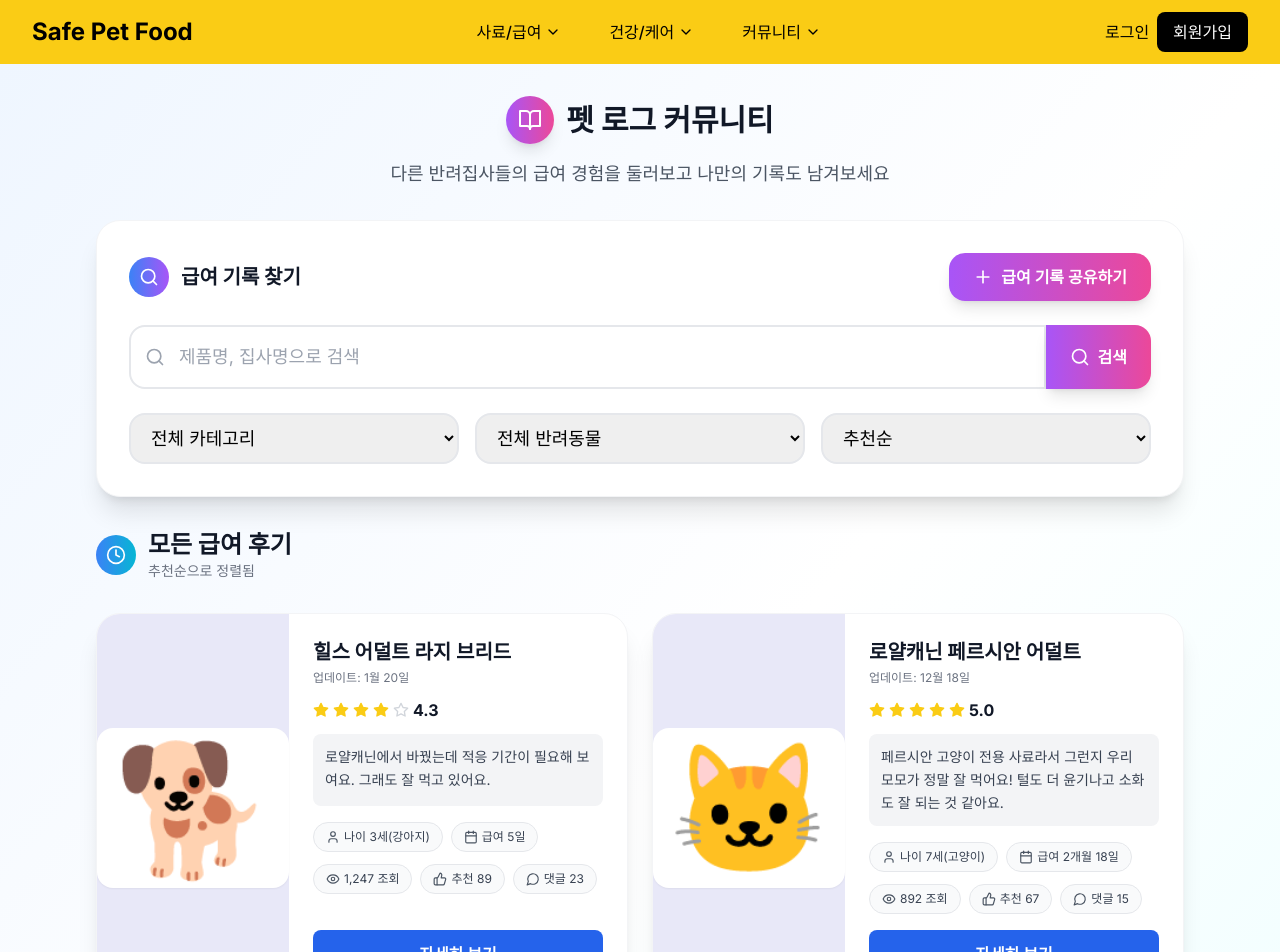
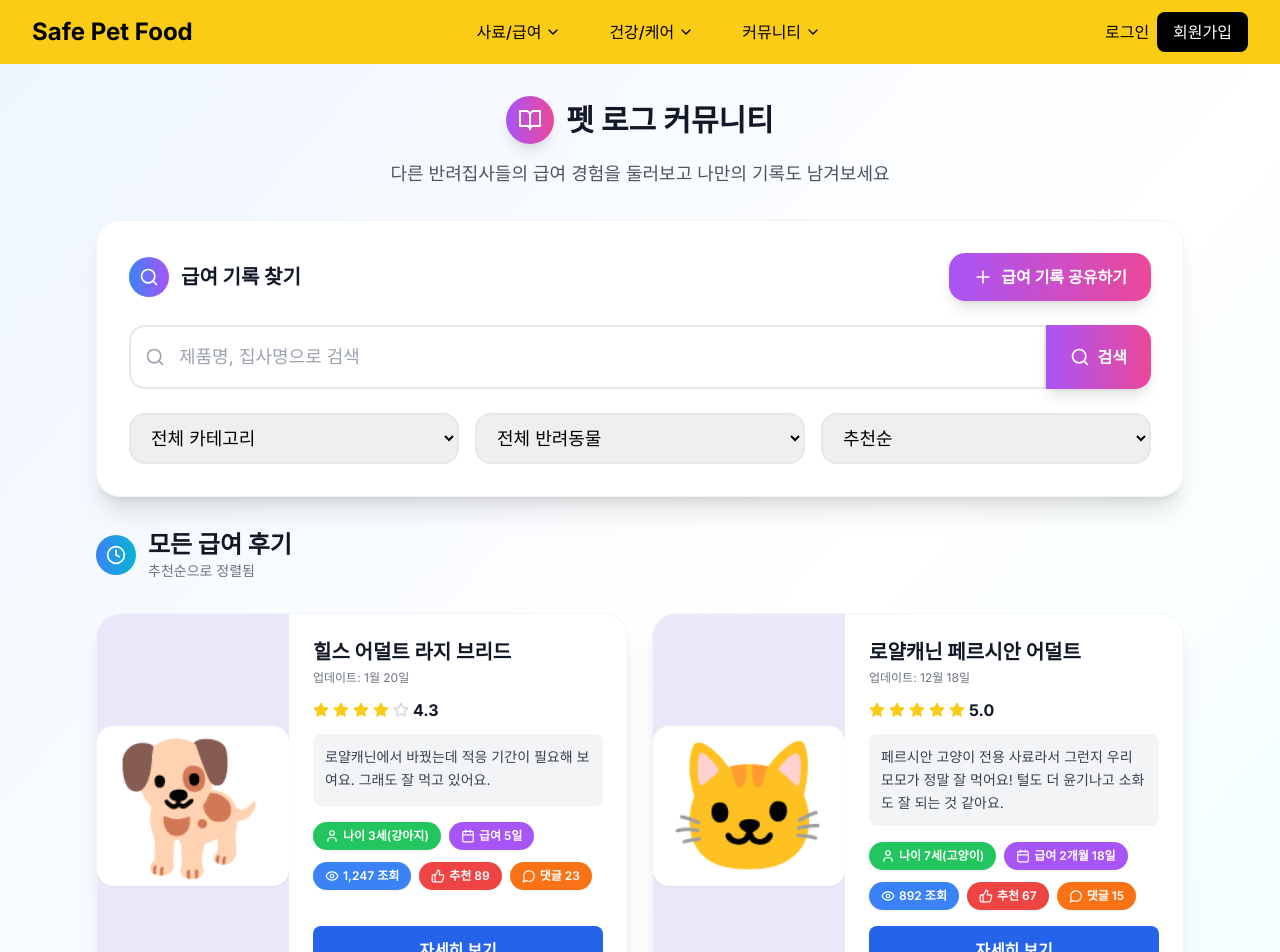
Before and after one commit to joyfuldoy1015/safe-pet-food, a Next.js app: page /pet-log in a window 1280 px wide. Shown: the top 952 px of the page. Built offline with nearby package versions, Linux system fonts and the light colour scheme.

Commit message:
feat: pet-log 페이지 메타데이터 태그에 컬러 적용 - 나이(녹색), 급여일(보라색), 조회수(파란색), 추천수(빨간색), 댓글수(오렌지색)

```diff
--- a/app/pet-log/page.tsx
+++ b/app/pet-log/page.tsx
@@ -886,16 +886,16 @@ export default function PetLogPage() {
 
                         {/* Metadata Tags */}
                         <div className="flex flex-wrap gap-2 mb-3">
-                          <div className="flex items-center gap-1 px-3 py-1.5 bg-gray-50 rounded-full border border-gray-200">
-                            <User className="h-3.5 w-3.5 text-gray-600" />
-                            <span className="text-xs text-gray-700">
+                          <div className="flex items-center gap-1 px-3 py-1.5 bg-green-500 rounded-full text-white shadow-sm">
+                            <User className="h-3.5 w-3.5" />
+                            <span className="text-xs font-semibold">
                               나이 {post.petAge}{post.petSpecies === 'dog' ? '(강아지)' : '(고양이)'}
                             </span>
                           </div>
                           {mainRecord && (
-                            <div className="flex items-center gap-1 px-3 py-1.5 bg-gray-50 rounded-full border border-gray-200">
-                              <Calendar className="h-3.5 w-3.5 text-gray-600" />
-                              <span className="text-xs text-gray-700">
+                            <div className="flex items-center gap-1 px-3 py-1.5 bg-purple-500 rounded-full text-white shadow-sm">
+                              <Calendar className="h-3.5 w-3.5" />
+                              <span className="text-xs font-semibold">
                                 급여 {mainRecord.duration}
                               </span>
                             </div>
@@ -904,21 +904,21 @@ export default function PetLogPage() {
 
                         {/* Engagement Metrics */}
                         <div className="flex flex-wrap gap-2 mb-4">
-                          <div className="flex items-center gap-1 px-3 py-1.5 bg-gray-50 rounded-full border border-gray-200">
-                            <Eye className="h-3.5 w-3.5 text-gray-600" />
-                            <span className="text-xs text-gray-700">
+                          <div className="flex items-center gap-1 px-3 py-1.5 bg-blue-500 rounded-full text-white shadow-sm">
+                            <Eye className="h-3.5 w-3.5" />
+                            <span className="text-xs font-semibold">
                               {post.views.toLocaleString()} 조회
                             </span>
                           </div>
-                          <div className="flex items-center gap-1 px-3 py-1.5 bg-gray-50 rounded-full border border-gray-200">
-                            <ThumbsUp className="h-3.5 w-3.5 text-gray-600" />
-                            <span className="text-xs text-gray-700">
+                          <div className="flex items-center gap-1 px-3 py-1.5 bg-red-500 rounded-full text-white shadow-sm">
+                            <ThumbsUp className="h-3.5 w-3.5" />
+                            <span className="text-xs font-semibold">
                               추천 {post.likes}
                             </span>
                           </div>
-                          <div className="flex items-center gap-1 px-3 py-1.5 bg-gray-50 rounded-full border border-gray-200">
-                            <MessageCircle className="h-3.5 w-3.5 text-gray-600" />
-                            <span className="text-xs text-gray-700">
+                          <div className="flex items-center gap-1 px-3 py-1.5 bg-orange-500 rounded-full text-white shadow-sm">
+                            <MessageCircle className="h-3.5 w-3.5" />
+                            <span className="text-xs font-semibold">
                               댓글 {post.comments}
                             </span>
                           </div>
```
